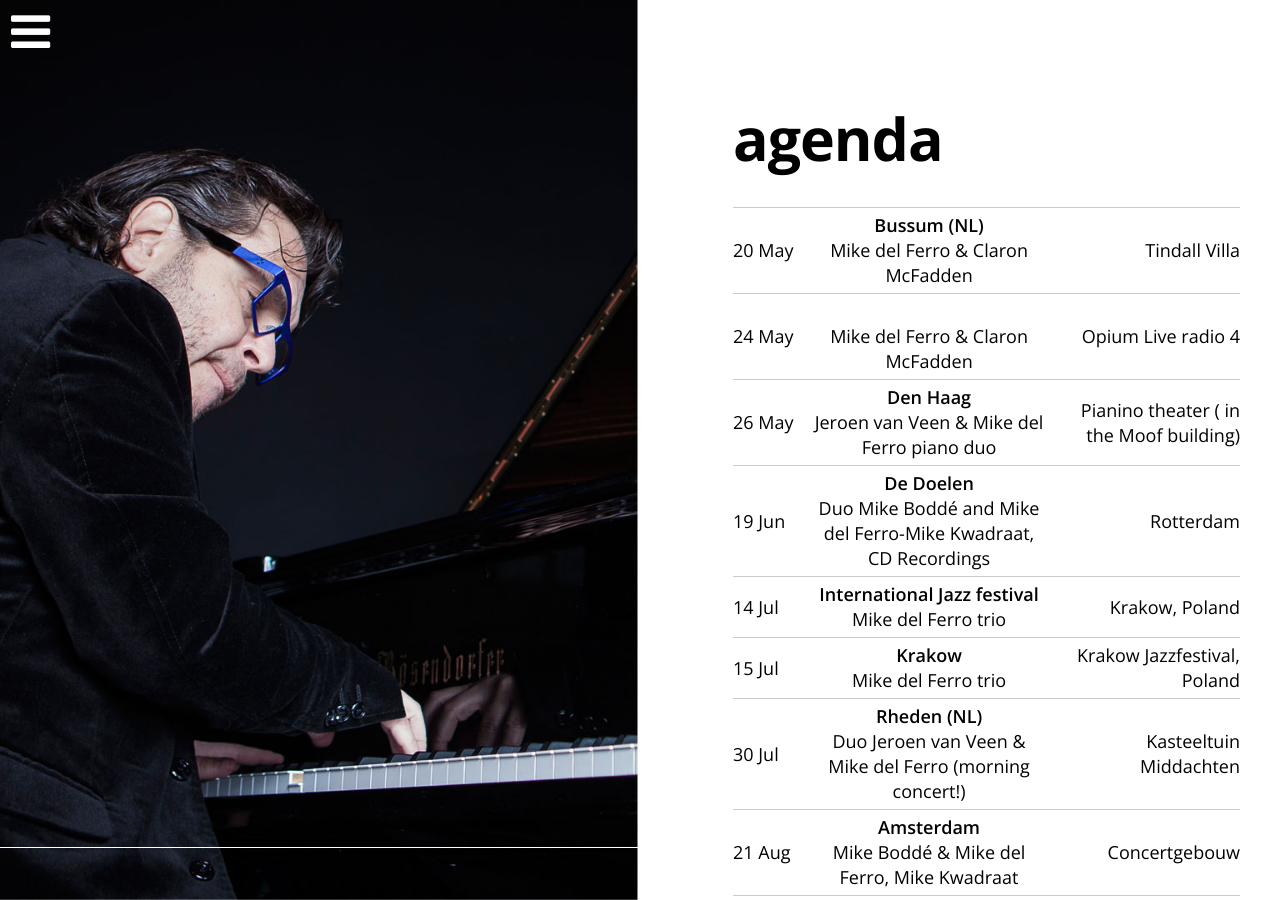
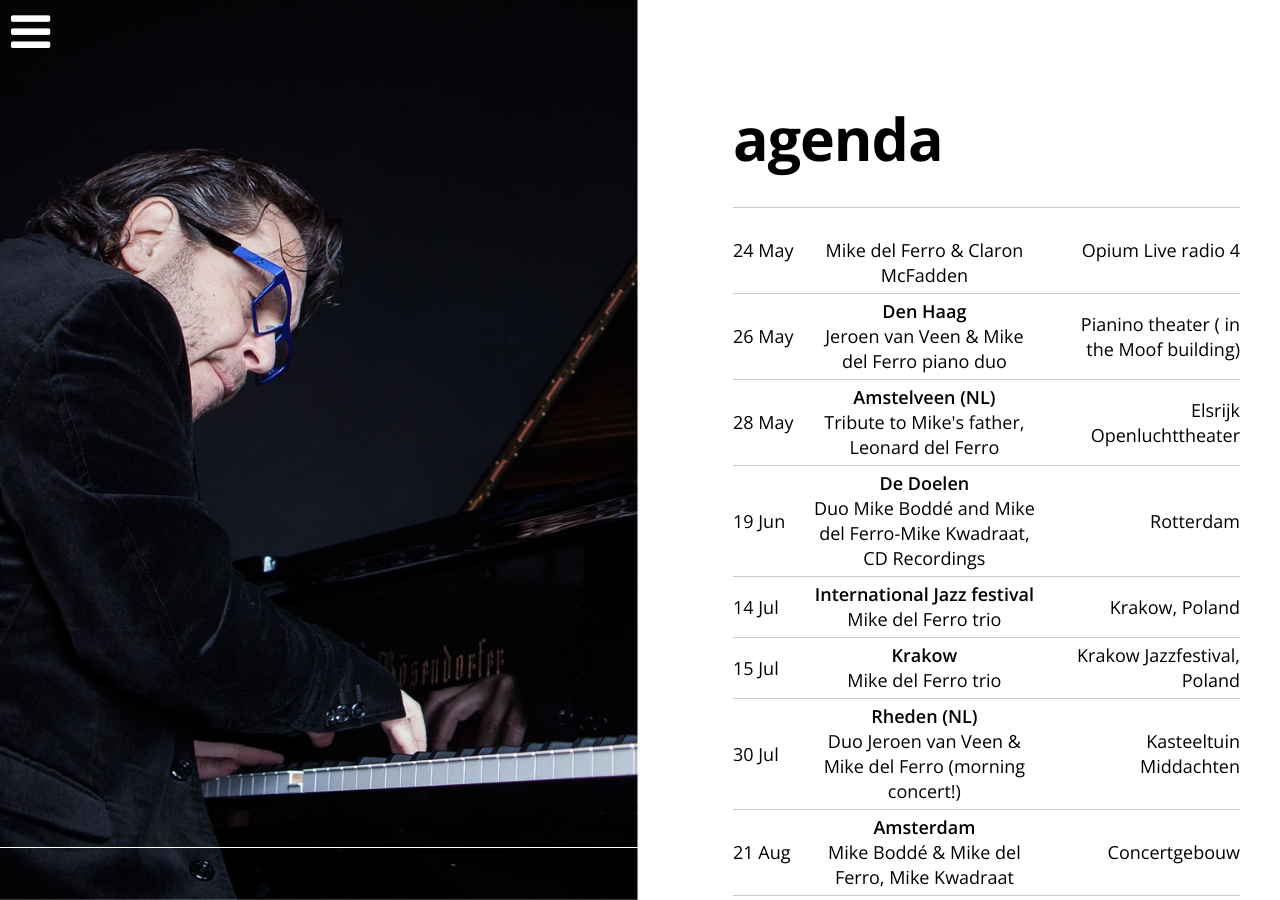
Before and after one commit to mikedelferro/website, a Jekyll site: the page built from agenda.html, in a window 1280 px wide and 900 px high. Built offline with Jekyll 4.4.1, drawn with Linux system fonts in a browser that asks for light colours; nearby versions of some CDN libraries.

Commit message:
Updated '_config.yml' via CloudCannon

```diff
--- a/_config.yml
+++ b/_config.yml
@@ -1,9 +1,9 @@
 gigs:
-  - title: 'Mike del Ferro & Claron McFadden'
-    date: 2017-05-20 08:00:00
-    location: Tindall Villa
-    venue: Bussum (NL)
-    url: 'http://www.tindal.nl/Tindal/20170520.html'
+  - title: "Tribute to Mike's father, Leonard del Ferro"
+    date: 2017-05-28 15:00:00
+    location: Elsrijk Openluchttheater
+    venue: Amstelveen (NL)
+    url: 'https://www.facebook.com/Openluchttheaterelsrijk1'
   - title: 'Mike Boddé & Mike del Ferro, Mike Kwadraat'
     date: 2017-08-21 08:00:00
     location: Concertgebouw
```
